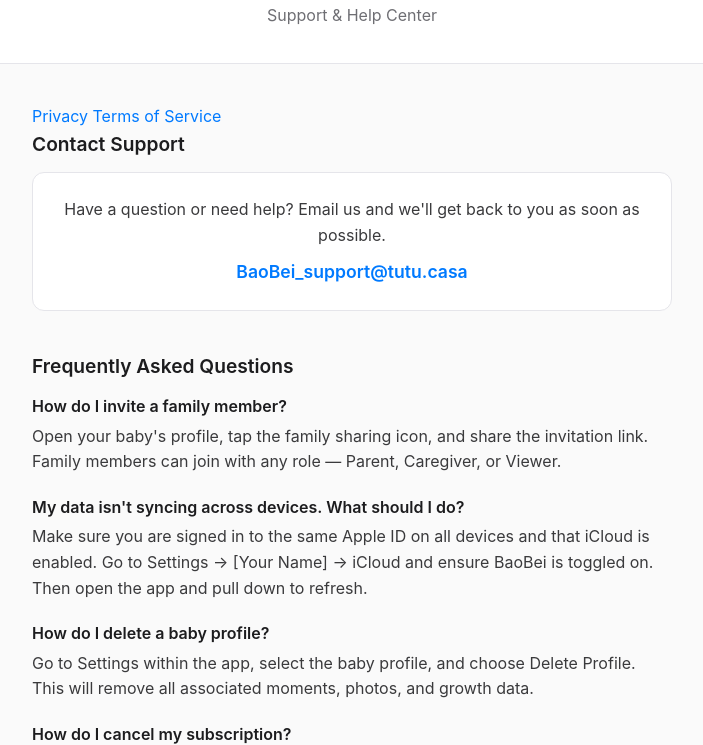
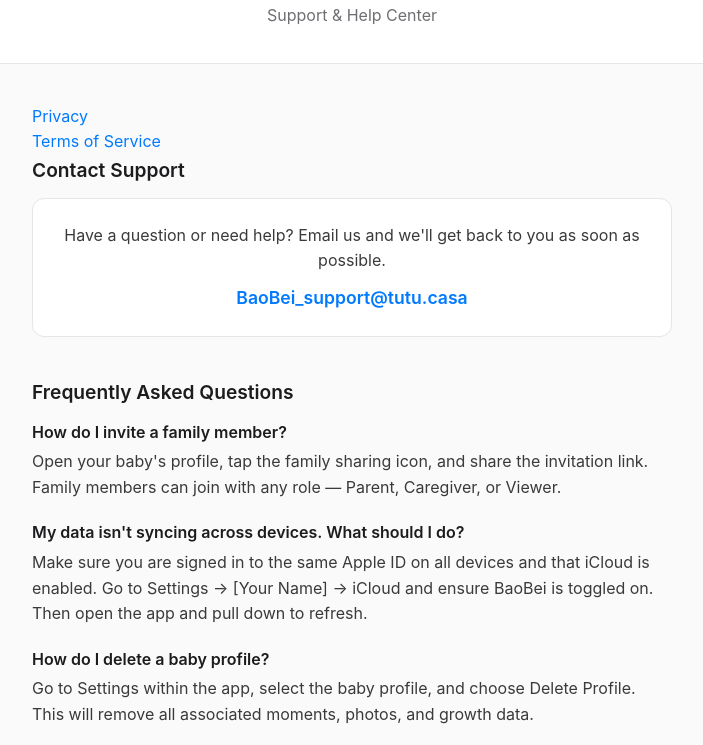
Before and after one commit to smellycat2021/BaoBei-support, a plain HTML site: page index.html in a window 1280 px wide. Shown: the part 73-818 px from the top of the page, without its empty margins (288-991 px from the left). Drawn offline with Linux system fonts and the light colour scheme.

Commit message:
Fix formatting of Privacy link in index.html
<br>

```diff
--- a/index.html
+++ b/index.html
@@ -66,7 +66,7 @@
 </header>
 
 <main>
-    <a class="back" href="privacy.html">Privacy</a>
+    <a class="back" href="privacy.html">Privacy</a><br>
     <a class="back" href="terms.html">Terms of Service</a>
 
   <section>
```
